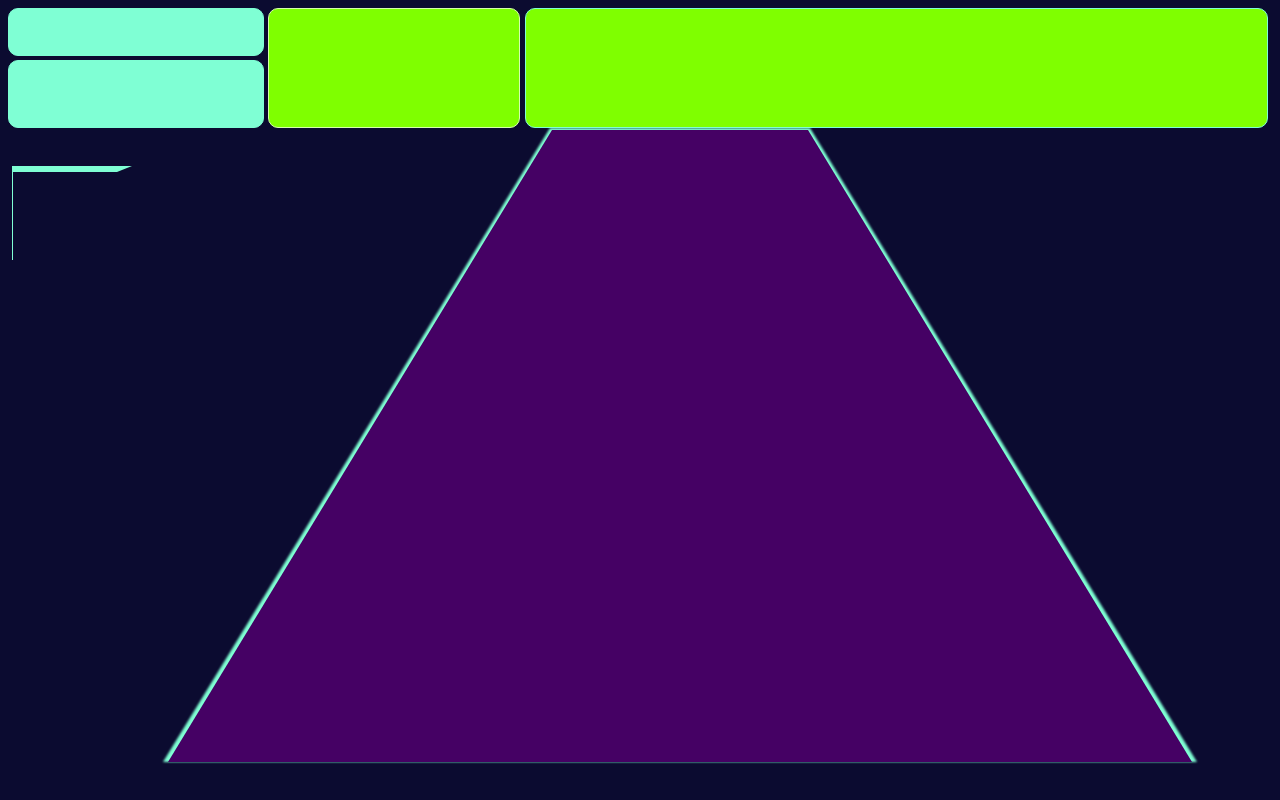
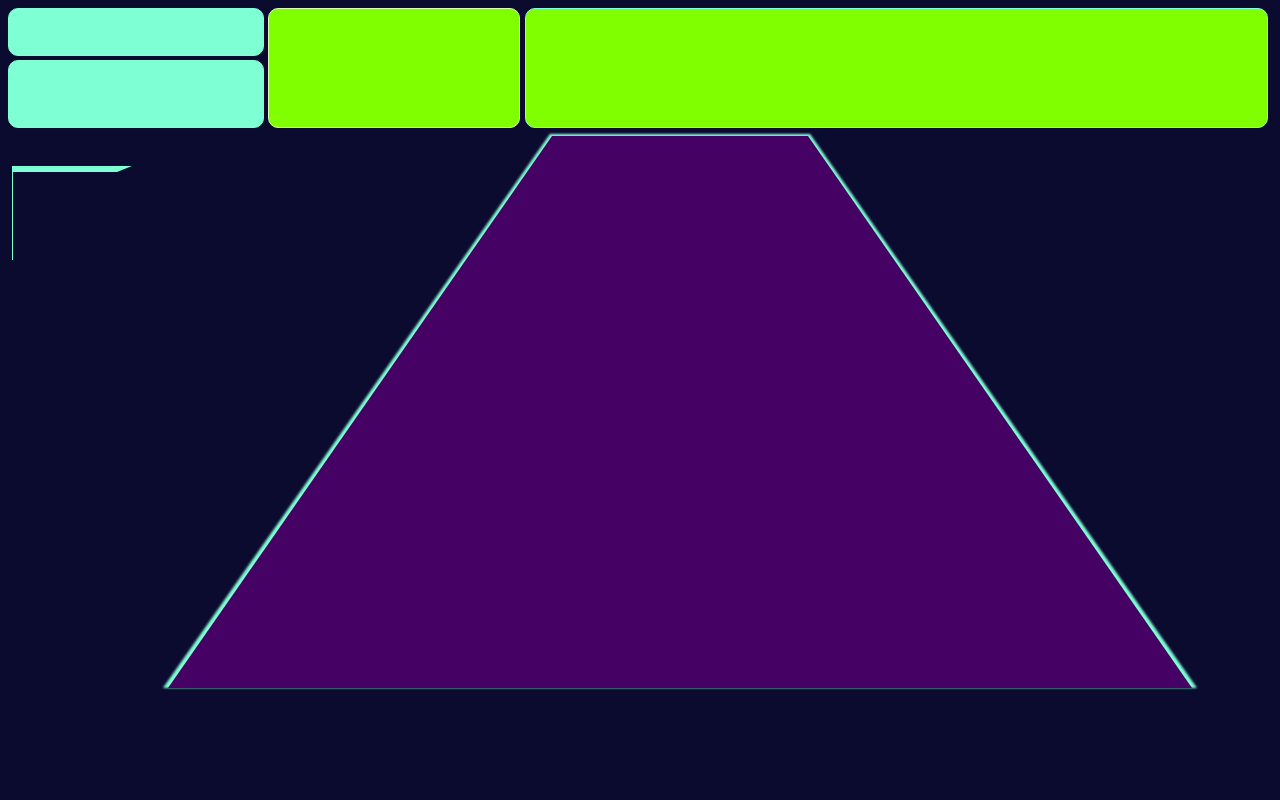
Before and after one commit to MeAAnderson/numberable, a plain HTML site: page index.html in a window 1280 px wide. Drawn offline with Linux system fonts and the light colour scheme.

Commit message:
triangle style update

```diff
--- a/script.js
+++ b/script.js
@@ -39,6 +39,7 @@ function buildContentAnchors() {
   <div id="outline-triangle"></div>
   <div id="triangle"></div>
   <div id="background-triangle"></div>
+  <div id="wrong-triangle"></div>
   `;
 }
 
--- a/style.css
+++ b/style.css
@@ -107,6 +107,7 @@ button {
   border: aquamarine solid 1px;
   border-radius: 10px;
   align-content: center;
+  margin: .25em;
 }
 /*start new page section*/
 #content {
@@ -144,7 +145,7 @@ button {
   width: 20.25vw;
   align-self: flex-end;
   height: 0;
-  border-bottom: 79.25vh aquamarine solid;
+  border-bottom: 69.25vh aquamarine solid;
   border-left: 30.25vw solid transparent;
   border-right: 30.25vw solid transparent;
   border-top: unset;
@@ -157,12 +158,12 @@ button {
 }
 #wrong-triangle {
   z-index: 2;
-  border-bottom: 79vh red solid;
+  border-bottom: 69vh red solid;
 }
 #background-triangle {
   z-index: -2;
   visibility: visible;
-  border-bottom: 79vh rgb(69, 1, 100) solid;
+  border-bottom: 69vh rgb(69, 1, 100) solid;
 }
 .answer {
   grid-column: 3;
```
